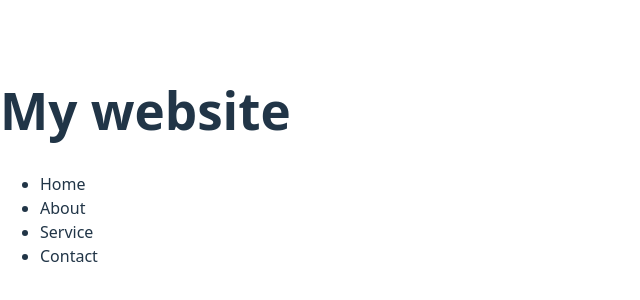
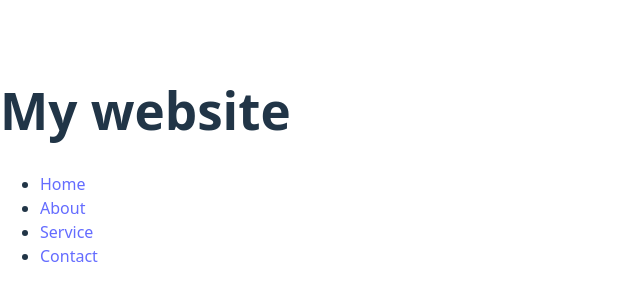
Before and after one commit to Josiane05/my-react-app2, a React (Vite) app: page / in a window 1280 px wide. Shown: the part 234-534 px from the top of the page, without its empty margins (0-640 px from the left). Built offline with nearby package versions, Linux system fonts and the light colour scheme.

Commit message:
anchor tags to eclose my list items

```diff
--- a/src/Header.jsx
+++ b/src/Header.jsx
@@ -6,10 +6,10 @@ function Header(){
             <h1>My website</h1>
             <nav>
                 <ul>
-                    <li>Home</li>
-                    <li>About</li>
-                    <li>Service</li>
-                    <li>Contact</li>
+                    <li><a href="#">Home</a></li>
+                    <li><a href="#">About</a></li>
+                    <li><a href="#">Service</a></li>
+                    <li><a href="#">Contact</a></li>
                 </ul>
             </nav>
         </header>
```
